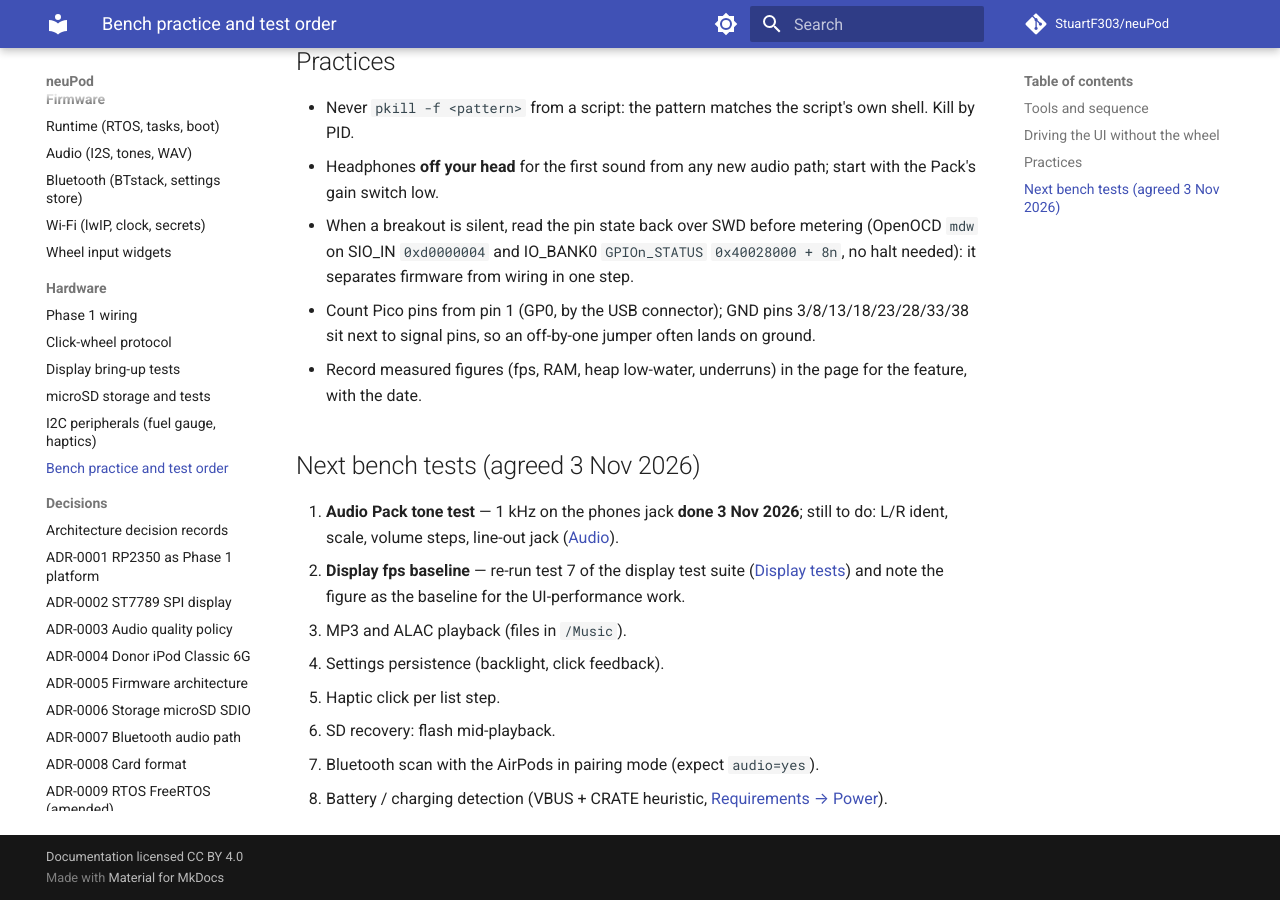
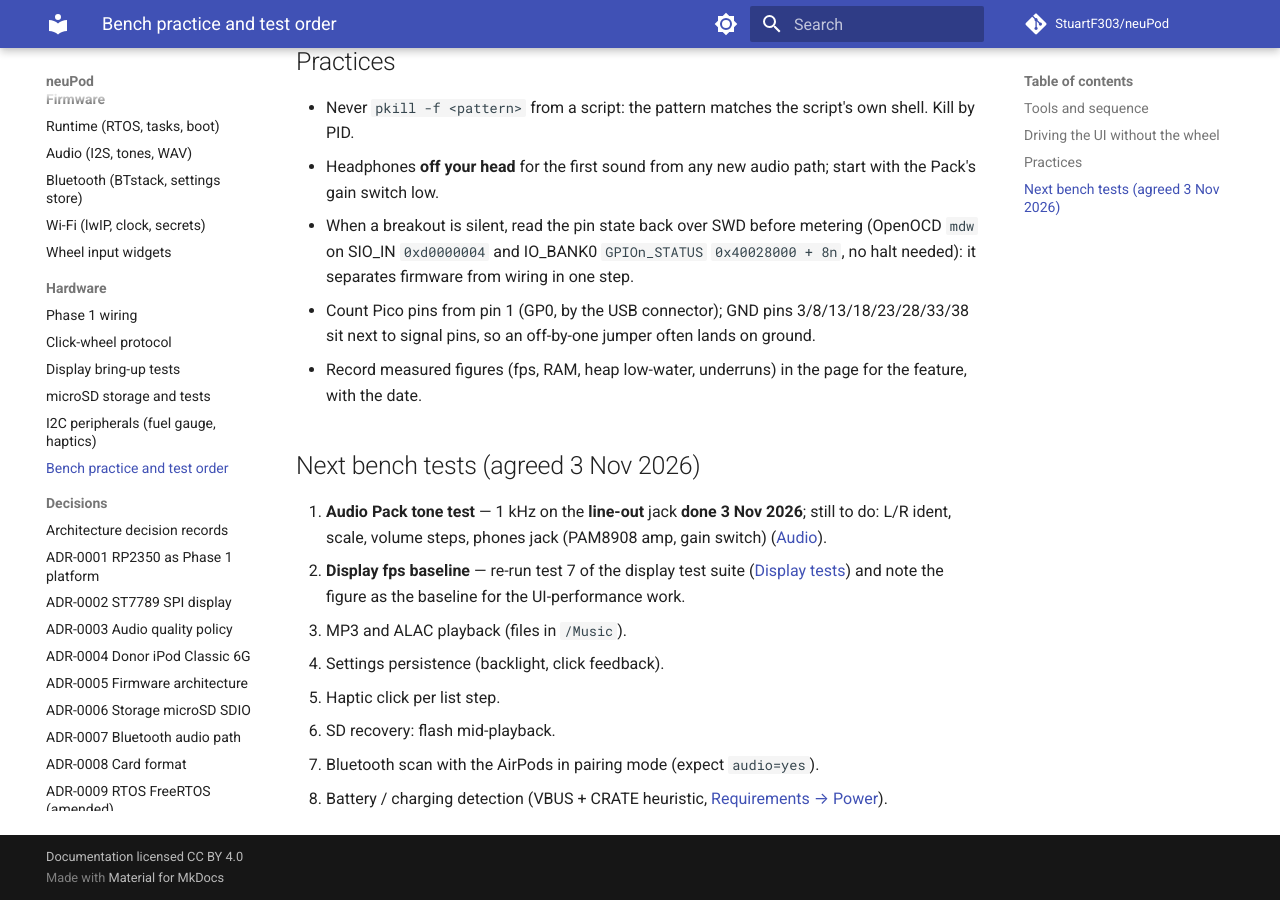
Before and after one commit to StuartF303/neuPod, an MkDocs documentation site: the page built from docs/bench.md, in a window 1280 px wide and 900 px high, scrolled down 705 px. Built offline with MkDocs 1.6.1 and Material for MkDocs 9.7.7, drawn with Linux system fonts in a browser that asks for light colours; comment, search, counter and statistics services are not loaded.

Commit message:
docs: tone was heard on line out, phones jack still to test
Co-Authored-By: Claude Opus 5.5 <noreply@anthropic.com>

```diff
--- a/docs/bench.md
+++ b/docs/bench.md
@@ -31,8 +31,8 @@ The wheel is not fitted (the host → wheel init packet is still unknown, see
 
 ## Next bench tests (agreed 3 Nov 2026)
 
-1. **Audio Pack tone test** — 1 kHz on the phones jack **done 3 Nov 2026**; still to do: L/R ident, scale, volume steps,
-   line-out jack ([Audio](audio.md#how-to-test-bench)).
+1. **Audio Pack tone test** — 1 kHz on the **line-out** jack **done 3 Nov 2026**; still to do: L/R ident, scale, volume steps,
+   phones jack (PAM8908 amp, gain switch) ([Audio](audio.md#how-to-test-bench)).
 2. **Display fps baseline** — re-run test 7 of the display test suite ([Display tests](display-tests.md)) and note the
    figure as the baseline for the UI-performance work.
 3. MP3 and ALAC playback (files in `/Music`).
```
Also changed, not shown: docs/audio.md (+1 -1 lines).
